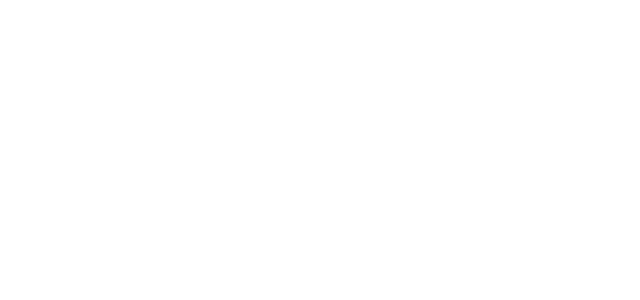
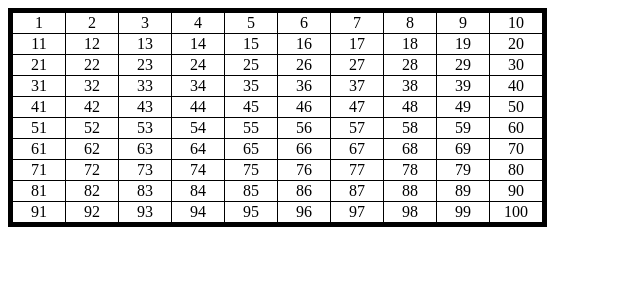
Before and after one commit to Larry21t/Primzahlen_Spiel_in_Angular, an Angular app: page / in a window 1280 px wide. Shown: the top 300 px of the page, without its empty margins (0-640 px from the left). Built offline with nearby package versions, Linux system fonts and the light colour scheme.

Commit message:
Spiel in einer Komponente fertig

```diff
--- a/src/app/app.component.html
+++ b/src/app/app.component.html
@@ -1,2 +1,2 @@
-<app-table *ngIf="viewState === 'idle'" (showBewertungEvent)="showBewertung($event)"></app-table>
-<app-bewerteter-table *ngIf="viewState === 'bewertung'" [zelle]="zelle"></app-bewerteter-table>
+<app-table></app-table>
+<!-- <app-bewerteter-table *ngIf="viewState === 'bewertung'" [zelle]="zelle"></app-bewerteter-table> -->
--- a/src/app/app.module.ts
+++ b/src/app/app.module.ts
@@ -9,7 +9,7 @@
   declarations: [
     AppComponent,
     TableComponent,
-    BewerteterTableComponent
+    BewerteterTableComponent,
   ],
   imports: [
     BrowserModule
--- a/src/app/bewerteter-table/bewerteter-table.component.html
+++ b/src/app/bewerteter-table/bewerteter-table.component.html
@@ -1,2 +1,2 @@
 <p> Funktioniert </p>
-<p>{{ zelle}}</p>
+<p>{{ tableBewertet }}</p>
--- a/src/app/bewerteter-table/bewerteter-table.component.ts
+++ b/src/app/bewerteter-table/bewerteter-table.component.ts
@@ -1,7 +1,4 @@
 import { Component, OnInit, Input } from '@angular/core';
-import { start }  from '../table/table.component'
-
-
 
 @Component({
   selector: 'app-bewerteter-table',
@@ -9,33 +6,12 @@
   styleUrls: ['./bewerteter-table.component.css']
 })
 export class BewerteterTableComponent implements OnInit {
-  @Input() zelle!: number;
-  // @Input() numbersInTable!: number[];
-  // filteredTable: number[] = this.sieben([...this.numbersInTable]);
-
-
-
+  @Input() tableBewertet!: number;
 
   constructor() { }
 
   ngOnInit(): void {
-    console.log(this.zelle)
-  }
 
-  sieben(anArray: any[]): any[]{
-    anArray[anArray.indexOf(start)] = "X"
-    let zahlenReihe = start + 1;
-    let zahl = zahlenReihe + zahlenReihe; //Achtung gleiche Zeile wie unten nach erstem while{}
-    const highestNumber = anArray[anArray.length-1]
-    while(zahlenReihe <= Math.sqrt(highestNumber)){
-      while (zahl <= highestNumber){
-        anArray[anArray.indexOf(zahl)] = "X"
-        zahl += zahlenReihe
-      }
-      zahlenReihe += 1;
-      zahl = zahlenReihe + zahlenReihe;
-    }
-    return anArray;
   }
 
 }
--- a/src/app/table/table.component.html
+++ b/src/app/table/table.component.html
@@ -1,9 +1,10 @@
 <table>
   <tbody>
     <tr *ngFor="let row of hoehe">
-      <td *ngFor="let col of breite; index as i" (click)="showBewertung($event)">
+      <td *ngFor="let col of breite; index as i" (click)="bewerten($event)">
         {{ numbersInTable[i + (breite.length * (row-1))] }}
       </td>
     </tr>
   </tbody>
 </table>
+<!-- <app-filter-table [fullTable]="numbersInTable"></app-filter-table> -->
--- a/src/app/table/table.component.ts
+++ b/src/app/table/table.component.ts
@@ -13,8 +13,9 @@
   numbersInTable: number[] = this.fillArray(hoechsteZahl);
   breite: number[] = this.fillArray(breite);
   hoehe: number[] = this.fillArray(Math.round(this.numbersInTable.length / this.breite.length + 0.4999999)) //immer aufrunden
+  filteredNumbers: number[] = this.sieben([...this.numbersInTable]);
 
-  @Output() showBewertungEvent = new EventEmitter<number>(); //Muss man vielleicht eine Klasse/Interface(kein Komponent) Table machen?
+  // @Output() showBewertungEvent = new EventEmitter<number>(); //Muss man vielleicht eine Klasse/Interface(kein Komponent) Table machen?
 
 
   constructor() { }
@@ -34,24 +35,43 @@
   }
 
 
-  // sieben(anArray: any[]): any[]{
-  //   anArray[anArray.indexOf(start)] = "X"
-  //   let zahlenReihe = start + 1;
-  //   let zahl = zahlenReihe + zahlenReihe; //Achtung gleiche Zeile wie unten nach erstem while{}
-  //   const highestNumber = anArray[anArray.length-1]
-  //   while(zahlenReihe <= Math.sqrt(highestNumber)){
-  //     while (zahl <= highestNumber){
-  //       anArray[anArray.indexOf(zahl)] = "X"
-  //       zahl += zahlenReihe
-  //     }
-  //     zahlenReihe += 1;
-  //     zahl = zahlenReihe + zahlenReihe;
-  //   }
-  //   return anArray;
+  sieben(anArray: any[]): any[]{
+    anArray[anArray.indexOf(start)] = "X"
+    let zahlenReihe = start + 1;
+    let zahl = zahlenReihe + zahlenReihe; //Achtung gleiche Zeile wie unten nach erstem while{}
+    const highestNumber = anArray[anArray.length-1]
+    while(zahlenReihe <= Math.sqrt(highestNumber)){
+      while (zahl <= highestNumber){
+        anArray[anArray.indexOf(zahl)] = "X"
+        zahl += zahlenReihe
+      }
+      zahlenReihe += 1;
+      zahl = zahlenReihe + zahlenReihe;
+    }
+    return anArray;
+  }
+
+  bewerten(clickedZelle: any): any{
+    let inhalt: number = parseInt(clickedZelle.path[0].innerText);
+    let istPrimzahl: boolean = false;
+    if(this.filteredNumbers.includes(inhalt)){
+      istPrimzahl = true;
+      clickedZelle.path[0].bgColor = 'green'
+    }
+    else{
+      clickedZelle.path[0].bgColor = 'red'
+    }
+
+  }
+
+
+
+  // showBewertung(eventClicked: any){
+  //   this.showBewertungEvent.emit(eventClicked.path[0].innerText);
   // }
 
-  showBewertung(eventClicked: any){
-    this.showBewertungEvent.emit(eventClicked.path[0].innerText);
-  }
+  // getFilteredTable(eventFiltered: number[]){
+  //   this.filteredTable = eventFiltered;
+  // }
 
 }
```
